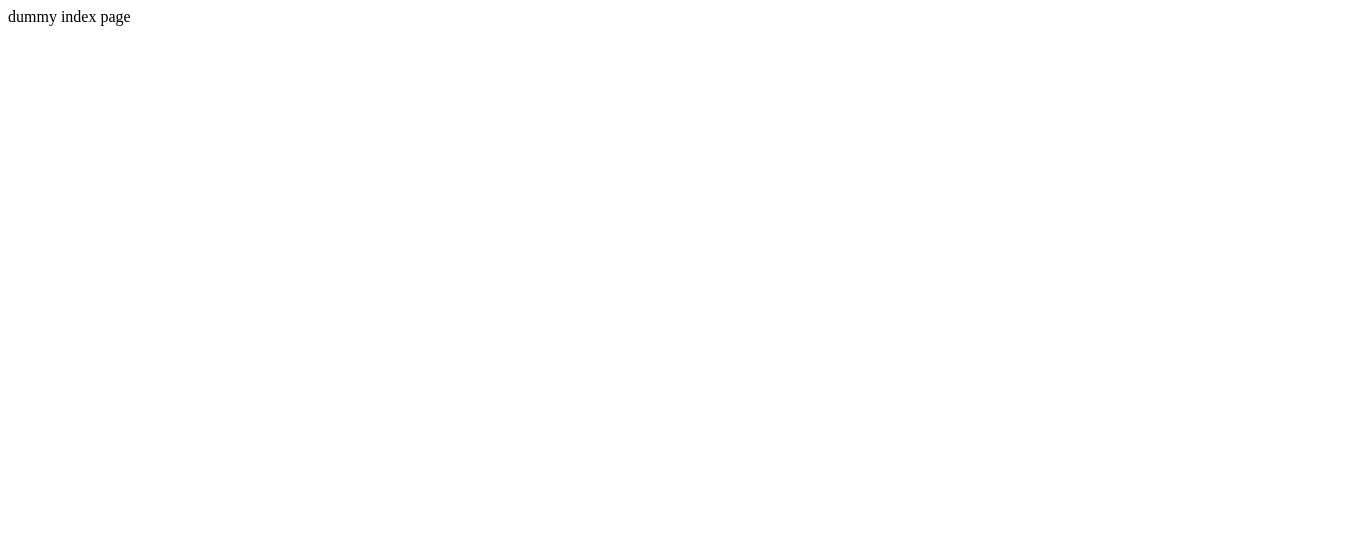
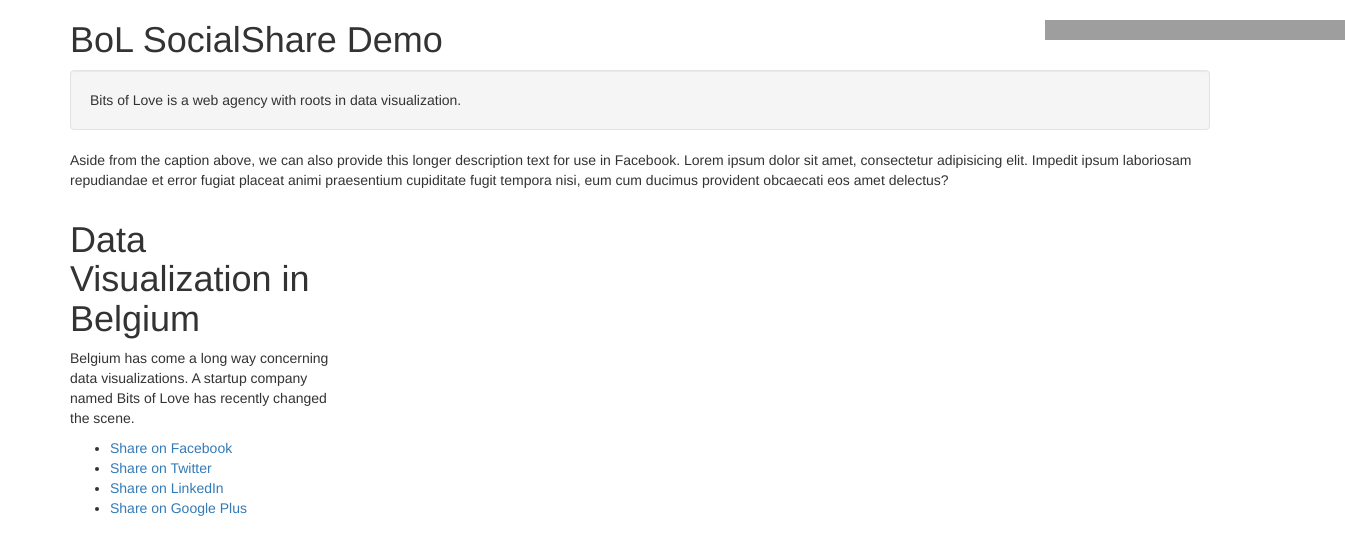
Before and after one commit to bitsoflove/socialshare, a website: page index.html in a window 1280 px wide. Shown: the whole page, 1345 px wide, since content can reach past the window. Drawn offline with nearby package versions, Linux system fonts and the light colour scheme; grey boxes are pictures that could not be loaded.

Commit message:
[*] moved the index page to the root

```diff
--- a/demo/js/main.js
+++ b/demo/js/main.js
@@ -6,7 +6,7 @@
 
     function init() {
         //grab the config json file, and initialize the social share lib
-        $.getJSON('socialshare-config.json', function(config) {
+        $.getJSON('demo/socialshare-config.json', function(config) {
             share = bol.socialShare(config);
         });
 
--- a/index.html
+++ b/index.html
@@ -3,11 +3,113 @@
 
 <head>
     <meta charset="UTF-8">
-    <title>Document</title>
+    <title>BoL: Social share demo</title>
+
 </head>
 
+<head>
+
+    <!-- facebook APP ID -->
+    <!--<meta property="fb:app_id" content="772740719449905" />-->
+    <meta property="fb:app_id" content="536725643140300" />
+
+
+    <!-- facebook OG properties -->
+    <meta property="og:title" content="BoL SocialShare Demo: Facebook OG Title">
+    <meta property="og:site_name" content="Bits of Love SocialShare">
+    <meta property="og:image" content="img/og-image.jpg">
+    <meta property="og:url" content="http://socialshare.bitsoflove.be/demo">
+    <meta property="og:type" content="article" />
+    <meta property="og:locale" content="nl_BE" />
+    <meta property="article:author" content="https://www.facebook.com/usersixtyfive" />
+    <meta property="article:publisher" content="https://www.facebook.com/usersixtyfive" />
+    <meta property="og:description" content="This is the possibly long OG-description ... At least two sentences should be written down here! Lorem ipsum dolor sit amet, consectetur adipisicing elit, sed do eiusmod
+    tempor incididunt ut labore et dolore magna aliqua. Ut enim ad minim veniam,
+    quis nostrud exercitation ullamco laboris nisi ut aliquip ex ea commodo
+    consequat. Duis aute irure dolor in reprehenderit in voluptate velit esse
+    cillum dolore eu fugiat nulla pariatur. Excepteur sint occaecat cupidatat non
+    proident, sunt in culpa qui officia deserunt mollit anim id est laborum.">
+
+    <!-- site-global hashtag property -->
+    <meta name="hashtags" content="bfprogress">
+
+
+
+    <!-- loading font-awesome and bootstrap css -->
+    <link href="//maxcdn.bootstrapcdn.com/bootstrap/3.2.0/css/bootstrap.min.css" rel="stylesheet">
+    <link href="//maxcdn.bootstrapcdn.com/font-awesome/4.2.0/css/font-awesome.min.css" rel="stylesheet">
+    <link rel="stylesheet" href="demo/css/demo.css">
+
+    <script src="//code.jquery.com/jquery-1.11.1.js"></script>
+    <script src="bol.socialshare.js"></script>
+
+    <script src="demo/js/main.js"></script>
+
+</head>
+
+
+
 <body>
-    dummy index page
+
+
+
+
+    <div class="container">
+        <div class="row">
+            <div class="col-xs-10">
+                <h1>BoL SocialShare Demo</h1>
+            </div>
+            <div class="col-xs-2 pull-right">
+                <div class="page-like">
+
+                    <!-- Facebook Share + Like: global page -->
+                    <div class="btn-fb-like" data-share="true" data-url="http://bitsoflove.be"></div>
+
+                    <!-- GooglePlus Share: global page -->
+                    <div class="g-plus" data-action="share" data-annotation="none" href="http://bitsoflove.be"></div>
+
+
+                </div>
+            </div>
+            <div class="col-xs-12">
+                <p id="caption" class="well">
+                    Bits of Love is a web agency with roots in data visualization.
+                </p>
+
+                <p id="description">
+                    Aside from the caption above, we can also provide this longer description text for use in Facebook. Lorem ipsum dolor sit amet, consectetur adipisicing elit. Impedit ipsum laboriosam repudiandae et error fugiat placeat animi praesentium cupiditate fugit tempora nisi, eum cum ducimus provident obcaecati eos amet delectus?
+                </p>
+            </div>
+
+
+
+            <div class="col-xs-3">
+                <div id="news-item-1" ss-img="http://familyhw.com/wp-content/uploads/2012/12/SocialMedia-FEATURED.jpg" ss-url="[current]" ss-hashtag="socialshare" ss-prefill="Bits of Love is an awesome team. Check out www.bitsoflove.be">
+                    <h1 class="ss-title">
+                        Data Visualization in Belgium
+                    </h1>
+                    <p class="ss-description">
+                        Belgium has come a long way concerning data visualizations. A startup company named Bits of Love has recently changed the scene.
+                    </p>
+                </div>
+
+                <ul class="ss-buttons" ss-container-id="news-item-1">
+                    <li><a ss-btn="facebook" href="#">Share on Facebook</a>
+                    </li>
+                    <li><a ss-btn="twitter" href="#">Share on Twitter</a>
+                    </li>
+                    <li><a ss-btn="linkedin" href="#">Share on LinkedIn</a>
+                    </li>
+                    <li><a ss-btn="googleplus" href="#">Share on Google Plus</a>
+                    </li>
+                </ul>
+
+            </div>
+        </div>
+    </div>
+
+
+
 </body>
 
 </html>
```
